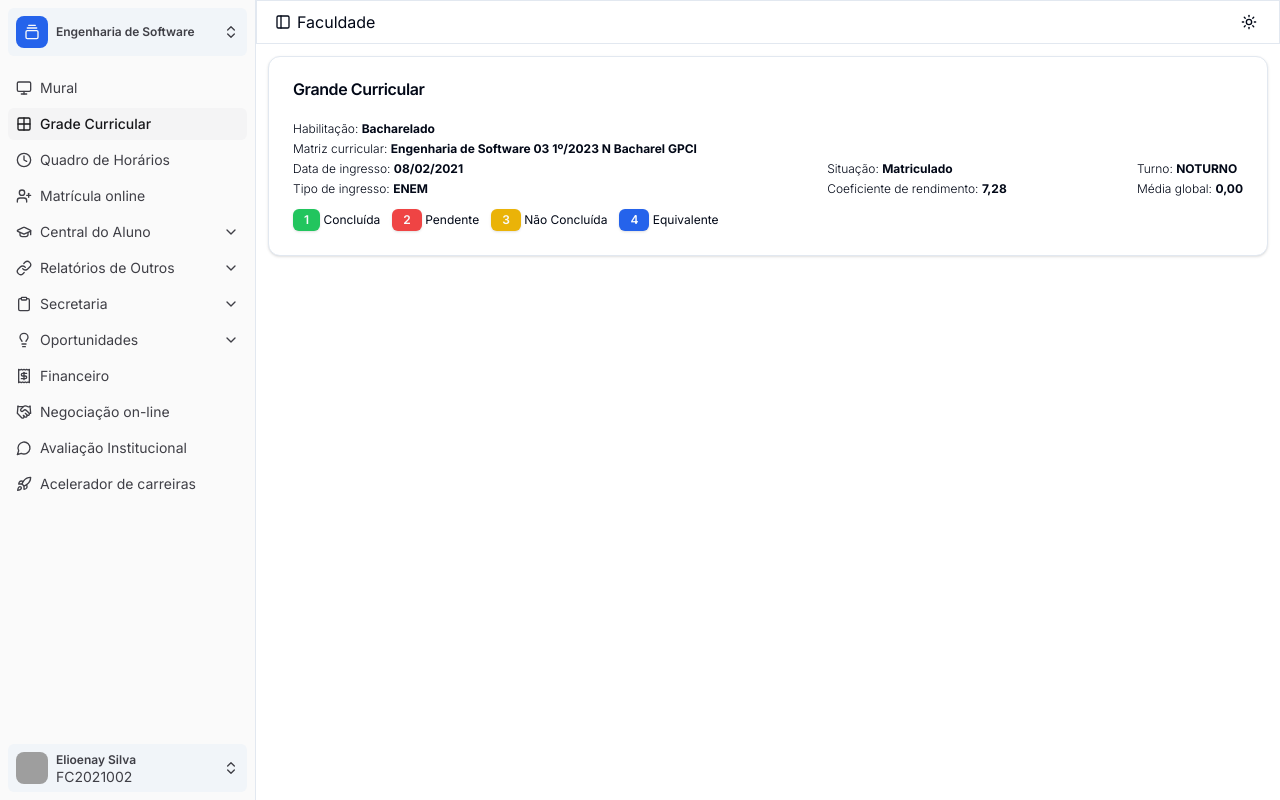
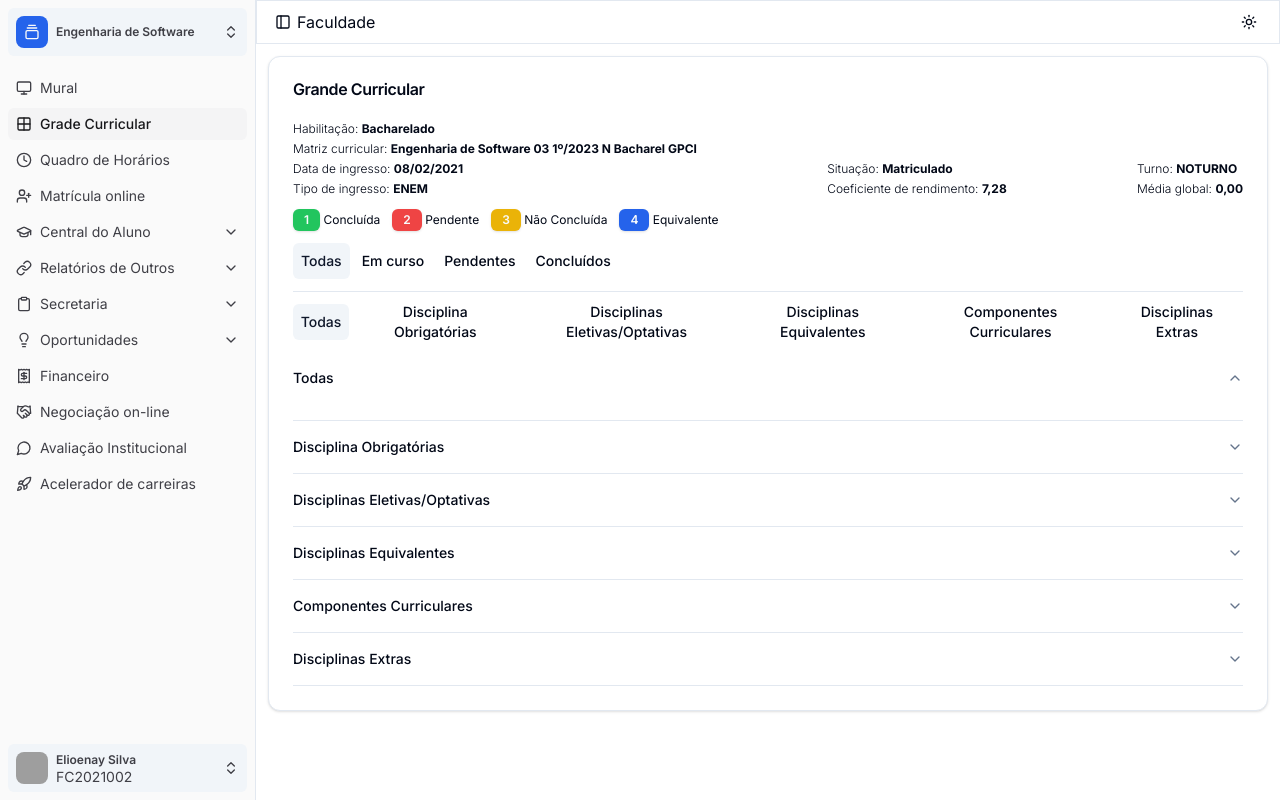
Before and after one commit to elioenays/portal-v2, a Next.js app: page /grade-curricular in a window 1280 px wide. Built offline with nearby package versions, Linux system fonts and the light colour scheme; grey boxes are pictures that could not be loaded.

Commit message:
cria accordions da grade curricular

```diff
--- a/package.json
+++ b/package.json
@@ -15,10 +15,11 @@
     "@radix-ui/react-dialog": "^1.1.2",
     "@radix-ui/react-dropdown-menu": "^2.1.2",
     "@radix-ui/react-select": "^2.1.2",
-    "@radix-ui/react-separator": "^1.1.0",
+    "@radix-ui/react-separator": "^1.1.1",
     "@radix-ui/react-slot": "^1.1.0",
     "@radix-ui/react-tabs": "^1.1.2",
-    "@radix-ui/react-toggle": "^1.1.0",
+    "@radix-ui/react-toggle": "^1.1.1",
+    "@radix-ui/react-toggle-group": "^1.1.1",
     "@radix-ui/react-tooltip": "^1.1.4",
     "class-variance-authority": "^0.7.1",
     "clsx": "^2.1.1",
--- a/src/app/grade-curricular/components/Content.tsx
+++ b/src/app/grade-curricular/components/Content.tsx
@@ -1,6 +1,14 @@
 import { Card, CardContent, CardHeader, CardTitle } from '@/components/ui/card'
 import { GreadeDetails } from './GreadeDetails'
 import { ClassStatus } from './ClassStatus'
+import { ToggleGroup, ToggleGroupItem } from '@/components/ui/toggle-group'
+import {
+  Accordion,
+  AccordionContent,
+  AccordionItem,
+  AccordionTrigger,
+} from '@/components/ui/accordion'
+import { Separator } from '@/components/ui/separator'
 
 type ClassStatuses = {
   status?: 'concluida' | 'pendente' | 'naoConcluida' | 'default'
@@ -13,6 +21,27 @@ const classStatuses: ClassStatuses[] = [
   { code: 2, name: 'Pendente', status: 'pendente' },
   { code: 3, name: 'Não Concluída', status: 'naoConcluida' },
   { code: 4, name: 'Equivalente', status: 'default' },
+]
+
+const classCategories = [
+  { name: 'Todas', value: 'todas' },
+  { name: 'Disciplina Obrigatórias', value: 'disciplina-obrigatorias' },
+  {
+    name: 'Disciplinas Eletivas/Optativas',
+    value: 'disciplinas-eletivas-optativas',
+  },
+  {
+    name: 'Disciplinas Equivalentes',
+    value: 'disciplinas-equivalentes',
+  },
+  {
+    name: 'Componentes Curriculares',
+    value: 'componentes-curriculares',
+  },
+  {
+    name: 'Disciplinas Extras',
+    value: 'disciplinas-extras',
+  },
 ]
 
 export function GradeCurricularContent() {
@@ -36,6 +65,55 @@ export function GradeCurricularContent() {
               />
             ))}
           </div>
+
+          <ToggleGroup
+            type="single"
+            className="self-start"
+            defaultValue="todas"
+          >
+            <ToggleGroupItem value="todas">Todas</ToggleGroupItem>
+
+            <ToggleGroupItem value="em-curso">Em curso</ToggleGroupItem>
+
+            <ToggleGroupItem value="pendentes">Pendentes</ToggleGroupItem>
+
+            <ToggleGroupItem value="concluidos">Concluídos</ToggleGroupItem>
+          </ToggleGroup>
+
+          <Separator />
+
+          <ToggleGroup
+            type="single"
+            className="self-start"
+            defaultValue="todas"
+          >
+            {classCategories.map((classCategory) => (
+              <ToggleGroupItem
+                value={classCategory.value}
+                key={classCategory.name}
+              >
+                {classCategory.name}
+              </ToggleGroupItem>
+            ))}
+          </ToggleGroup>
+
+          <Accordion
+            type="single"
+            collapsible
+            className="w-full"
+            defaultValue="todas"
+          >
+            {classCategories.map((classCategory) => (
+              <AccordionItem
+                value={classCategory.value}
+                key={classCategory.name}
+              >
+                <AccordionTrigger>{classCategory.name}</AccordionTrigger>
+
+                <AccordionContent></AccordionContent>
+              </AccordionItem>
+            ))}
+          </Accordion>
         </div>
       </CardContent>
     </Card>
--- /dev/null
+++ b/src/components/ui/toggle-group.tsx
@@ -0,0 +1,61 @@
+"use client"
+
+import * as React from "react"
+import * as ToggleGroupPrimitive from "@radix-ui/react-toggle-group"
+import { type VariantProps } from "class-variance-authority"
+
+import { cn } from "@/lib/utils"
+import { toggleVariants } from "@/components/ui/toggle"
+
+const ToggleGroupContext = React.createContext<
+  VariantProps<typeof toggleVariants>
+>({
+  size: "default",
+  variant: "default",
+})
+
+const ToggleGroup = React.forwardRef<
+  React.ElementRef<typeof ToggleGroupPrimitive.Root>,
+  React.ComponentPropsWithoutRef<typeof ToggleGroupPrimitive.Root> &
+    VariantProps<typeof toggleVariants>
+>(({ className, variant, size, children, ...props }, ref) => (
+  <ToggleGroupPrimitive.Root
+    ref={ref}
+    className={cn("flex items-center justify-center gap-1", className)}
+    {...props}
+  >
+    <ToggleGroupContext.Provider value={{ variant, size }}>
+      {children}
+    </ToggleGroupContext.Provider>
+  </ToggleGroupPrimitive.Root>
+))
+
+ToggleGroup.displayName = ToggleGroupPrimitive.Root.displayName
+
+const ToggleGroupItem = React.forwardRef<
+  React.ElementRef<typeof ToggleGroupPrimitive.Item>,
+  React.ComponentPropsWithoutRef<typeof ToggleGroupPrimitive.Item> &
+    VariantProps<typeof toggleVariants>
+>(({ className, children, variant, size, ...props }, ref) => {
+  const context = React.useContext(ToggleGroupContext)
+
+  return (
+    <ToggleGroupPrimitive.Item
+      ref={ref}
+      className={cn(
+        toggleVariants({
+          variant: context.variant || variant,
+          size: context.size || size,
+        }),
+        className
+      )}
+      {...props}
+    >
+      {children}
+    </ToggleGroupPrimitive.Item>
+  )
+})
+
+ToggleGroupItem.displayName = ToggleGroupPrimitive.Item.displayName
+
+export { ToggleGroup, ToggleGroupItem }
```
Also changed, not shown: 1 other file (tests, documents, lock files or other folders).
